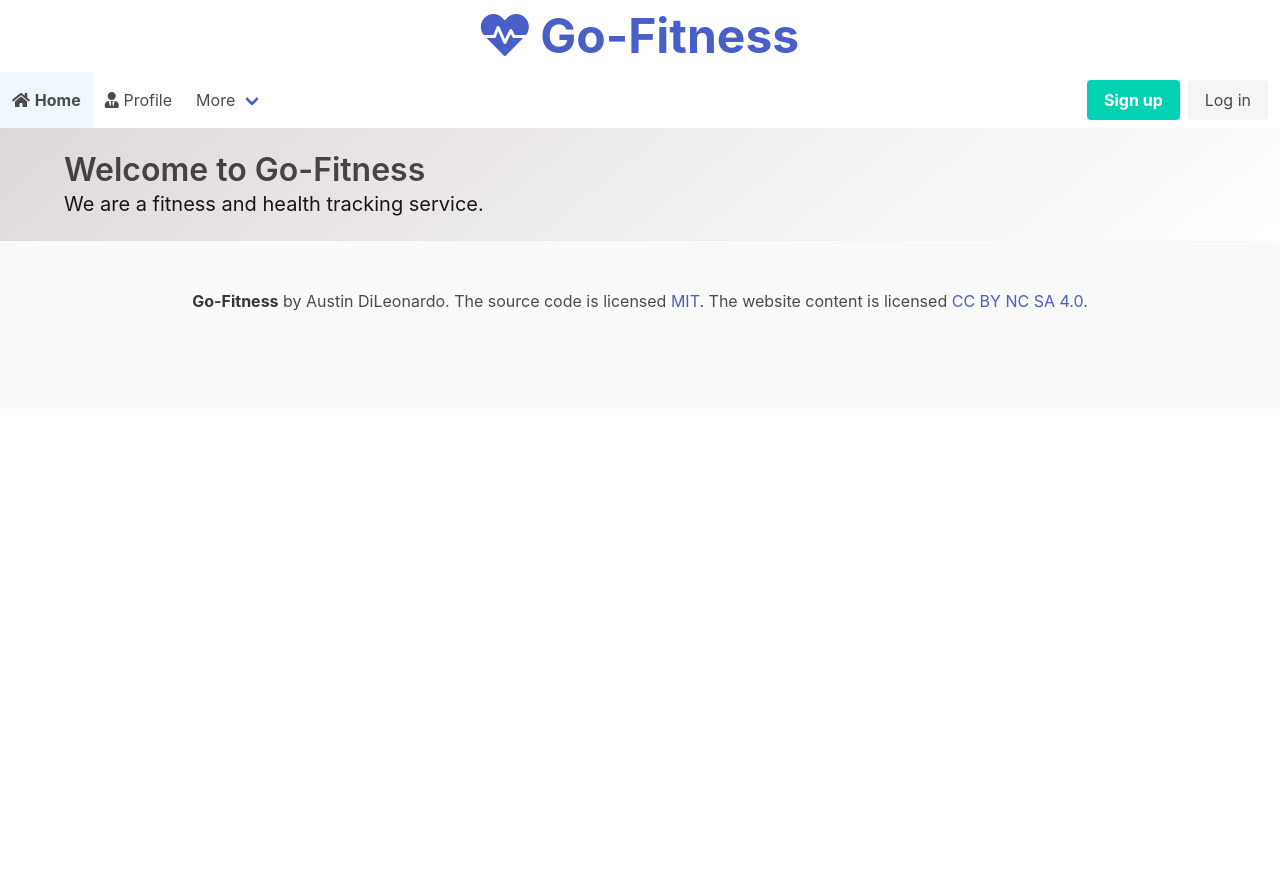
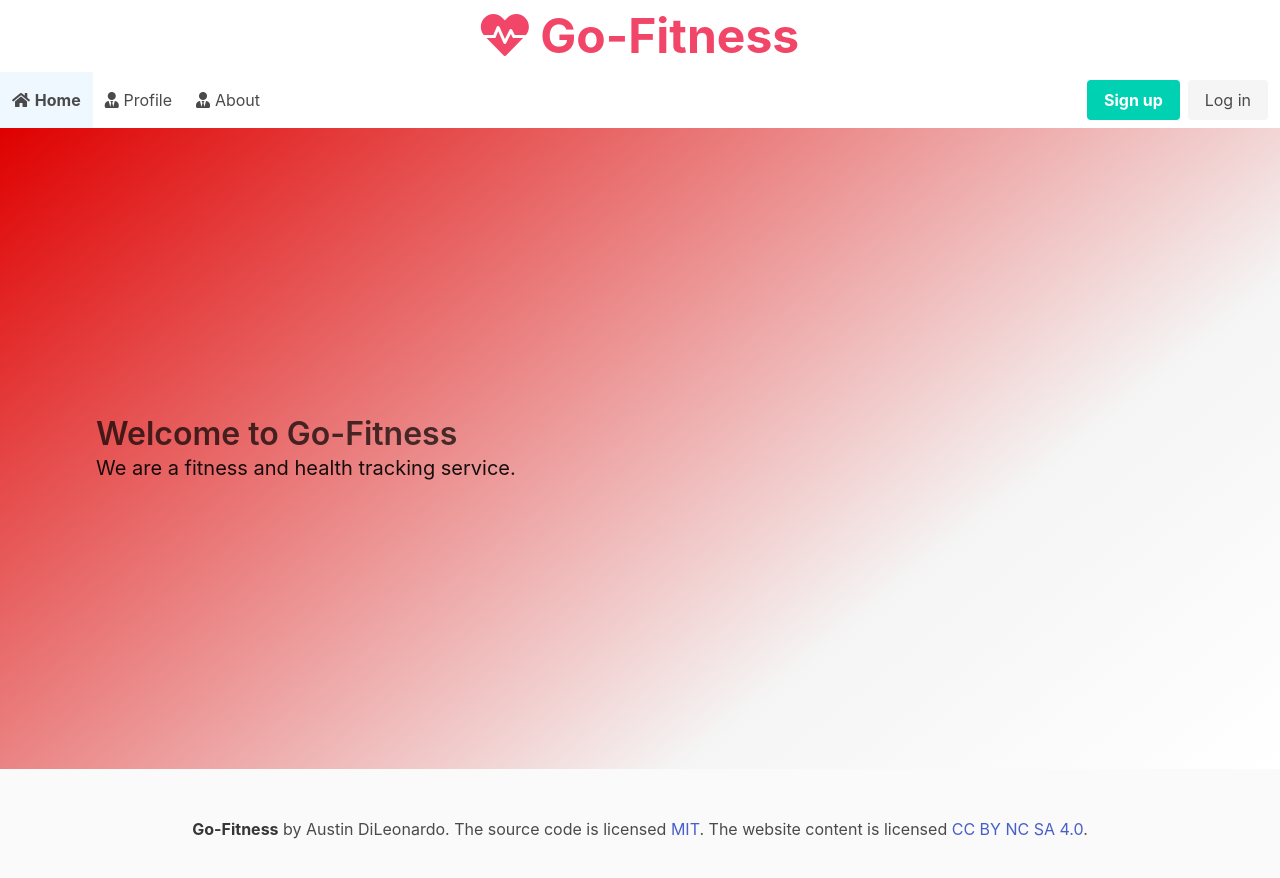
Before and after one commit to AustinRD/2019Fall_ExerciseApp, a Vue app in the folder client/: page / in a window 1280 px wide. Shown: the top 878 px of the page. Before the commit the page ends 800 px from the top, so only its background shows below. Built offline with nearby package versions, Linux system fonts and the light colour scheme.

Commit message:
Fixed navbar, restlyed homepage

```diff
--- a/client/src/components/Header.vue
+++ b/client/src/components/Header.vue
@@ -1,6 +1,6 @@
 <template>
 <h1 class= "is-size-1" align="center">
-    <a href="./">
+    <a href="./" class = "has-text-danger">
         <b>
             <i class="fas fa-heartbeat"></i>
             Go-Fitness
--- a/client/src/components/Nav.vue
+++ b/client/src/components/Nav.vue
@@ -6,7 +6,14 @@
         Home
       </router-link>
 
-        <a @click.prevent="isOpen = !isOpen" role="button" class="navbar-burger burger" aria-label="menu" aria-expanded="false" data-target="navbarBasicExample">
+      <a
+        @click.prevent="isOpen = !isOpen"
+        role="button"
+        class="navbar-burger burger"
+        aria-label="menu"
+        aria-expanded="false"
+        data-target="navbarBasicExample"
+      >
         <span aria-hidden="true"></span>
         <span aria-hidden="true"></span>
         <span aria-hidden="true"></span>
@@ -15,33 +22,14 @@
 
     <div id="navbarBasicExample" class="navbar-menu" :class="{'is-active': isOpen}">
       <div class="navbar-start">
-
         <router-link exact-active-class="active" class="navbar-item" to="/profile">
           <i class="fas fa-user-tie fa-pull-left"></i>
           Profile
         </router-link>
-
-        <div class="navbar-item has-dropdown is-hoverable">
-            <a class="navbar-link" active-class="kind-of-active">
-                More
-            </a>
-            <div class="navbar-dropdown">
-
-            <router-link class="navbar-item" to="/about" exact-active-class="active">
-                    <i class="fab fa-vuejs fa-pull-left"></i>
+        <router-link exact-active-class="active" class="navbar-item" to="/about">
+          <i class="fas fa-user-tie fa-pull-left"></i>
           About
         </router-link>
-
-
-            <a class="navbar-item">
-                Contact
-            </a>
-            <hr class="navbar-divider">
-            <a class="navbar-item">
-                Report an issue
-            </a>
-            </div>
-        </div>
       </div>
 
       <div class="navbar-end">
@@ -50,9 +38,7 @@
             <a class="button is-primary">
               <strong>Sign up</strong>
             </a>
-            <a class="button is-light">
-                Log in
-            </a>
+            <a href = "./login" class="button is-light">Log in</a>
           </div>
         </div>
       </div>
@@ -62,12 +48,12 @@
 
 <script>
 export default {
-    data(){
+  data() {
     return {
       isOpen: false
+    };
   }
-    }
-}
+};
 </script>
 
 <style>
@@ -79,5 +65,4 @@ export default {
   background-color: rgb(137, 199, 253);
   font-weight: 100;
 }
-
 </style>
--- a/client/src/router/index.js
+++ b/client/src/router/index.js
@@ -7,7 +7,9 @@ Vue.use(VueRouter);
 
 const routes = [
   { path: '/', name: 'home', component: Home},
-  { path: '/profile', name: 'profile', component: Profile}
+  { path: '/profile', name: 'profile', component: Profile},
+  { path: '/login', name: 'login', component: () => import('../views/Login.vue')},
+  { path: '/about', name: 'about', component: () => import('../views/About.vue')},
 ];
 
 const router = new VueRouter({
--- /dev/null
+++ b/client/src/views/About.vue
@@ -0,0 +1,15 @@
+<template>
+  <div class="about">
+      <h1>This is a semester long project for the Web-Programming class at SUNY New Paltz.</h1>
+  </div>
+</template>
+
+<script>
+export default {
+
+}
+</script>
+
+<style>
+
+</style>
--- a/client/src/views/Home.vue
+++ b/client/src/views/Home.vue
@@ -1,6 +1,6 @@
 <template>
 <div class="home">
-  <section class="hero is-small is-light is-bold">
+  <section class="hero is-large is-light is-bold" style = "background-image: linear-gradient(141deg, rgb(223, 0, 0) 0%, whitesmoke 71%, white 100%)">
     <div class="hero-body">
       <div class="container">
         <h1 class="title">
```
Also changed, not shown: client/src/views/Login.vue (renamed from client/src/components/Login.vue). Lines whose indentation alone changed are shown as unchanged.
